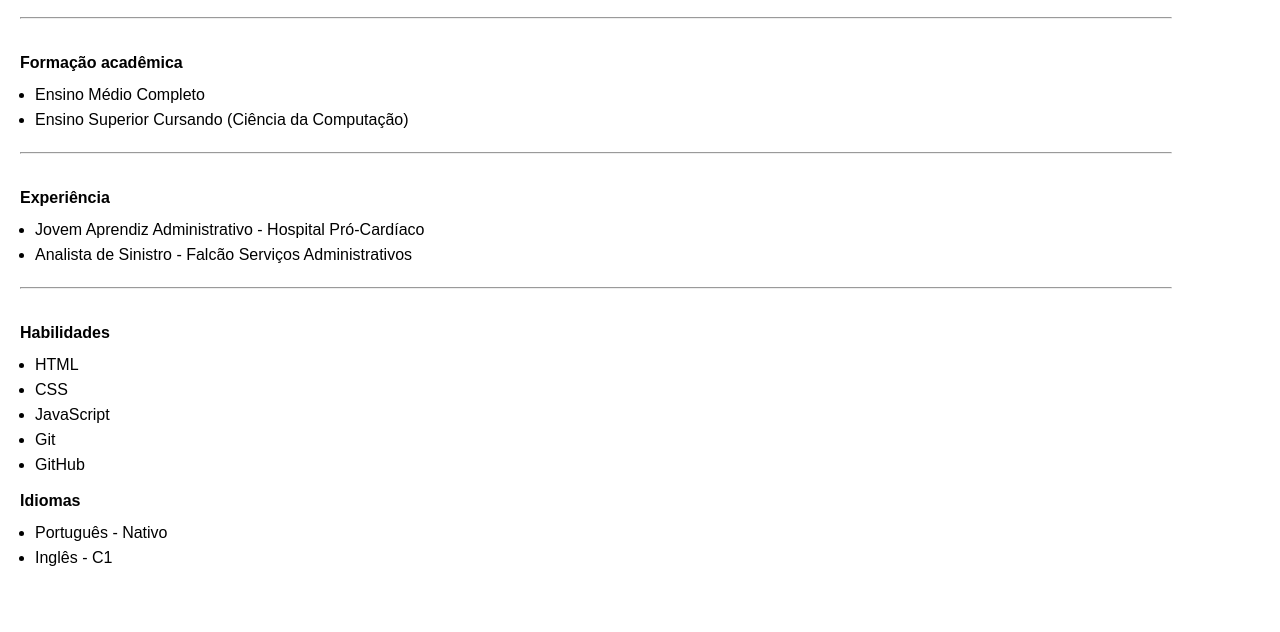
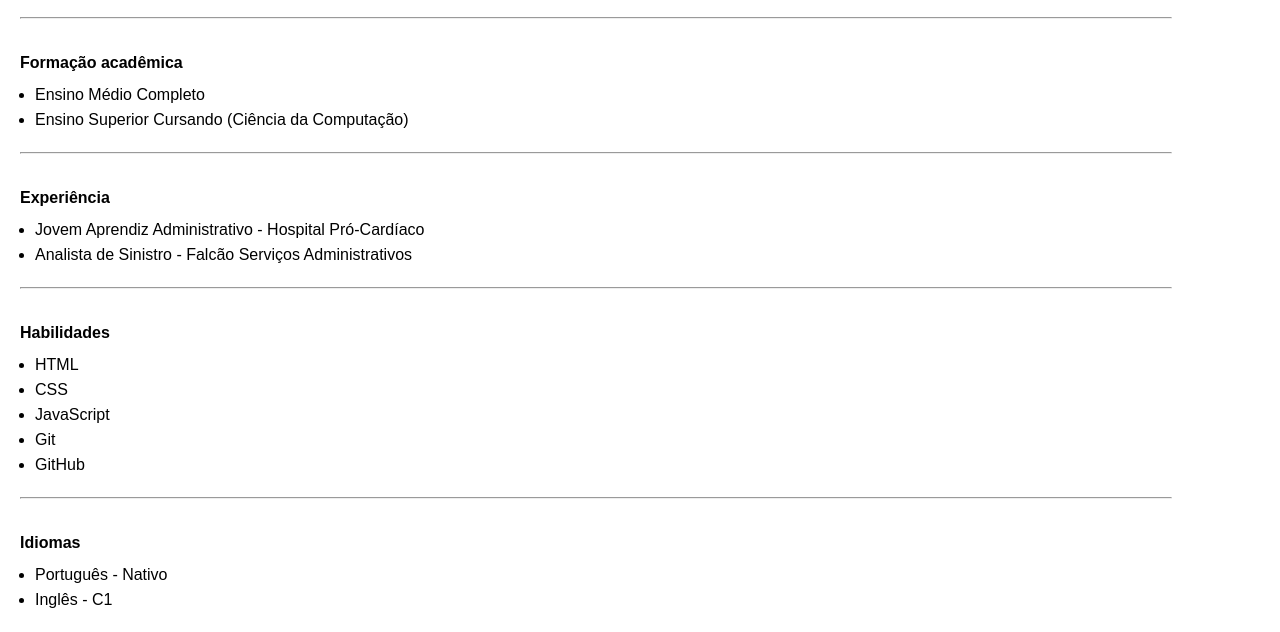
Before and after one commit to Leonel-p-a/curriculo, a plain HTML site: page index.html in a window 1280 px wide. Shown: the part 230-862 px from the top of the page. Before the commit the page ends 820 px from the top, so only its background shows below. Drawn offline with Linux system fonts and the light colour scheme.

Commit message:
Adicionei favicon e <hr> na linha 76 do html

```diff
--- a/index.html
+++ b/index.html
@@ -4,6 +4,8 @@
     <meta charset="UTF-8">
     <meta name="viewport" content="width=device-width, initial-scale=1.0">
     <title>Currículo - Leonel Almeida</title>
+
+    <link rel="shortcut icon" href="imagens/favicon.ico" type="image/x-icon">
 
     <link rel="stylesheet" href="style.css">
 </head>
@@ -71,6 +73,8 @@
             </ul>
         </section>
 
+        <hr>
+
         <section id="idiomas">
             <h2 id="tituloIdiomas"></h2>
             <ul>
```
Also changed, not shown: imagens/favicon.ico (added).
